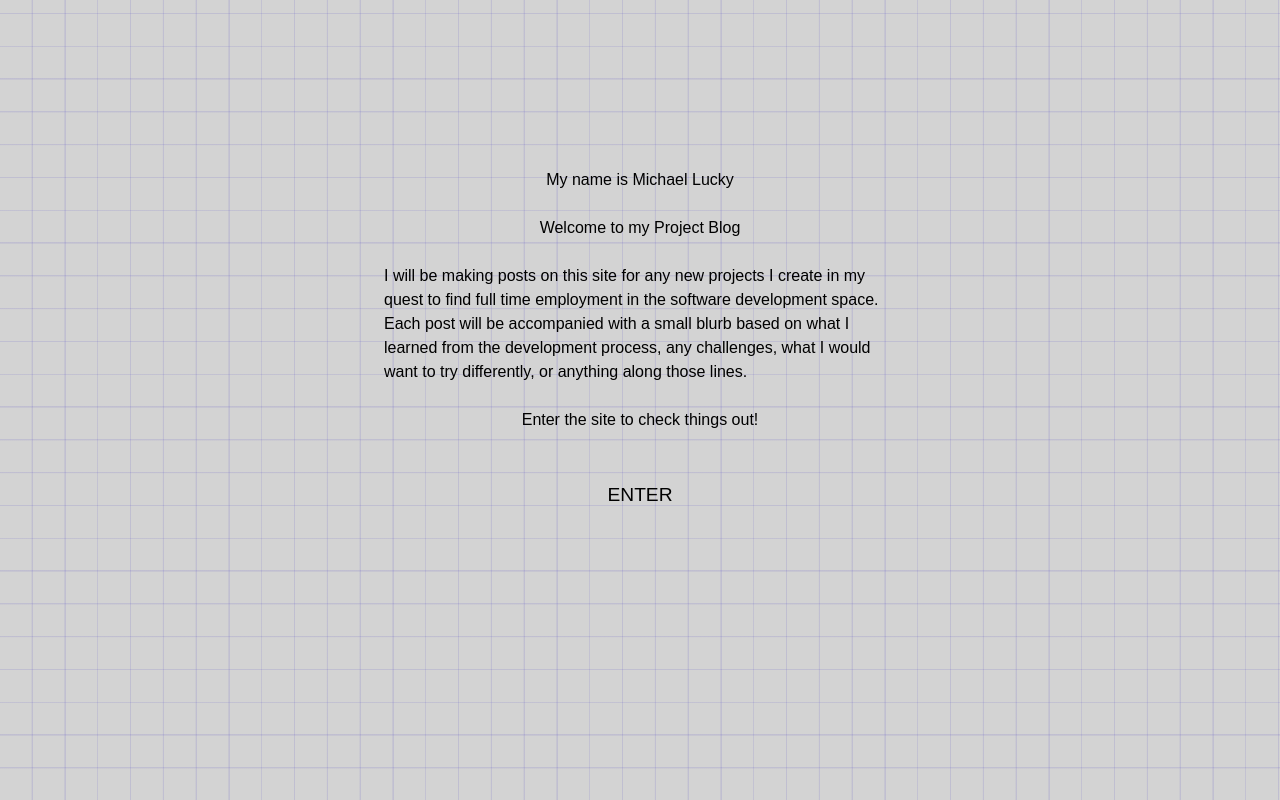
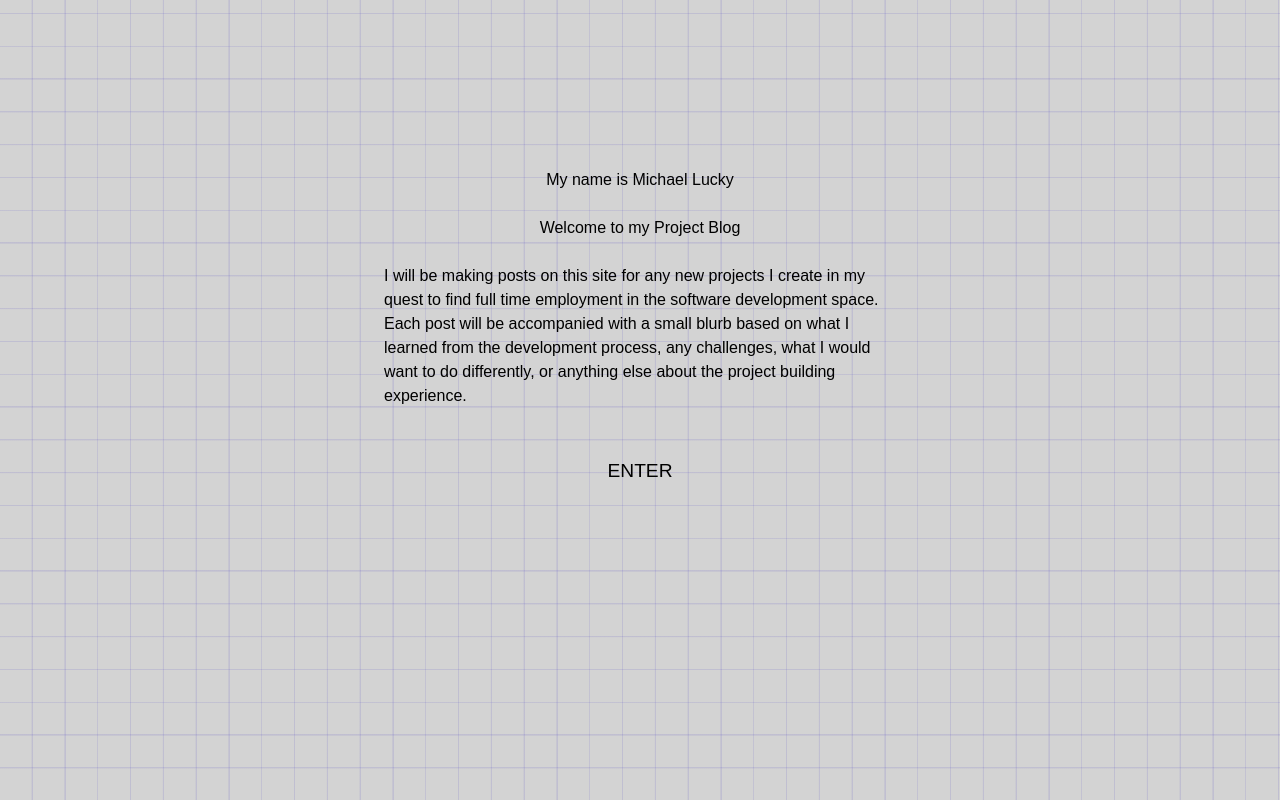
Before and after one commit to mluckster/showcase, a React (Create React App) app: page / in a window 1280 px wide. Built offline with nearby package versions, Linux system fonts and the light colour scheme.

Commit message:
favicon, content update

```diff
--- a/public/index.html
+++ b/public/index.html
@@ -23,7 +23,7 @@
       work correctly both with client-side routing and a non-root public URL.
       Learn how to configure a non-root public URL by running `npm run build`.
     -->
-    <title>React App</title>
+    <title>M. Lucky Showcase</title>
   </head>
   <body>
     <noscript>You need to enable JavaScript to run this app.</noscript>
--- a/src/data/textData.json
+++ b/src/data/textData.json
@@ -20,7 +20,7 @@
         "technology": [
             "HTML", "Javascript", "CSS"
             ],
-        "description": ["I decided to create this app one day when I was searching for applications on the Google Play Store that could measure the frequency of a repetitive movement, useful for sports like rowing or paddling. Although I wanted it for coaching in paddle sport, I couldn't find a simple solution, so I developed a basic app that is responsive and easily usable on my phone."],
+        "description": ["I decided to create this app one day when I was searching for applications on the Google Play Store that could measure stroke rates in sports like paddling or rowing. I wanted it for coaching in dragon boat, I couldn't find a simple solution that existed already, so I built a basic app that is responsive and easily usable on my phone, it's EXTREMELY basic but it's all I really wanted and works fine on my phone."],
         "image": "",
         "ghLink": "https://github.com/mluckster/stroke-rate",
         "liveLink": "https://michaellucky.me/stroke-rate/"
@@ -31,7 +31,7 @@
         "technology": [
             "HTML", "Javascript", "CSS"
             ],
-        "description": ["This is the initial version of my portfolio site, where I aimed for a somewhat bold and stylish CSS design. I learned a lot during this project, especially about manipulating CSS using the DOM in drastic ways. While it was enjoyable to work on, I later decided to create a much simpler site to showcase my portfolio (see the about section for the current version)."],
+        "description": ["This is the initial version of my portfolio site, where I aimed for a somewhat bold and stylish CSS design. I learned a lot during this project, especially about manipulating CSS using the DOM in drastic ways. While it was enjoyable to work on and i'm happy with how flashy it looks, I later decided to create a much simpler site to showcase my portfolio which also works better on different sized monitors."],
         "image": "",
         "ghLink": "",
         "liveLink": ""
@@ -43,7 +43,7 @@
             "React", "NodeJs"
             ],
         "description": [
-            "This was my final project in my software engineering boot camp. We had a lot of freedom in choosing the project and could work solo or in a group, needing only three or four CRUD capabilities. I collaborated with another person to create an app centered around Pokemon, leveraging the robustness of the PokeAPI. We developed a concept where users could collect random Pokemon and compare their collections with others on the app.",
+            "This was my final project in my software engineering boot camp. We had a lot of freedom in choosing the project and could work solo or in a group, the only requirement was three of four CRUD capabilities. I collaborated with another person to create an app centered around Pokemon, leveraging the robustness of the PokeAPI. We developed a concept where users could collect random Pokemon and compare their collections with others on the app.",
             "We used a simple method to randomly generate Pokemon, with each having unique characteristics, including four random attacks, a random special ability, shiny status, and random numerical stats. Building this app was very rewarding, and I was pleased with its functionality."
         ],
         "image": "",
--- a/src/pages/Landing/Landing.jsx
+++ b/src/pages/Landing/Landing.jsx
@@ -15,9 +15,8 @@ export default function Landing({ setLanding, landing }){
                     Welcome to my Project Blog
                 </div>
                 <div>
-                    I will be making posts on this site for any new projects I create in my quest to find full time employment in the software development space. Each post will be accompanied with a small blurb based on what I learned from the development process, any challenges, what I would want to try differently, or anything along those lines.
+                    I will be making posts on this site for any new projects I create in my quest to find full time employment in the software development space. Each post will be accompanied with a small blurb based on what I learned from the development process, any challenges, what I would want to do differently, or anything else about the project building experience.
                 </div>
-                <div>Enter the site to check things out!</div>
             </div>
             <div className="enter" onClick={handleEnter}>ENTER</div>
         </>
```
Also changed, not shown: 1 other file (tests, documents, lock files or other folders).
